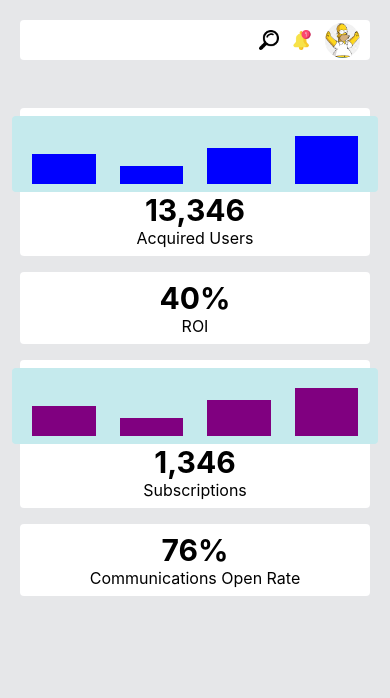
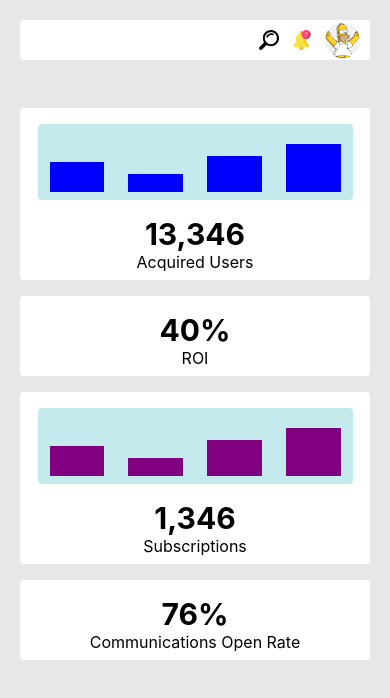
Before and after one commit to makaralis/users-dashboard, a React (Create React App) app: page / in a window 390 px wide. Shown: the top 698 px of the page. Built offline with nearby package versions, Linux system fonts and the light colour scheme.

Commit message:
edited responsive design for the graph

```diff
--- a/src/components/Card/Card.scss
+++ b/src/components/Card/Card.scss
@@ -29,6 +29,7 @@ $breakpoint-mobile: 480px;
 .title {
     font-size: 30px;
     font-weight: bold;
+    margin-top: 8px;
 }
 
 .subTitle {
--- a/src/components/Graph/Graph.scss
+++ b/src/components/Graph/Graph.scss
@@ -1,3 +1,6 @@
+$breakpoint-mobile: 480px;
+
+
 .graph-wrapper {
     border-radius: 4px;
     background-color: #c5eaed;
@@ -8,6 +11,11 @@
     align-items: center;
     min-height: 50px;
     width: 100%;
+    @media (max-width: $breakpoint-mobile) {
+        width: 90%;
+        margin:  8px 0 8px 0;
+        padding: 8px 0 8px 0;
+    }
 }
 
 .column-wrapper {
```
Also changed, not shown: src/styles/globalStyles.scss (deleted).
